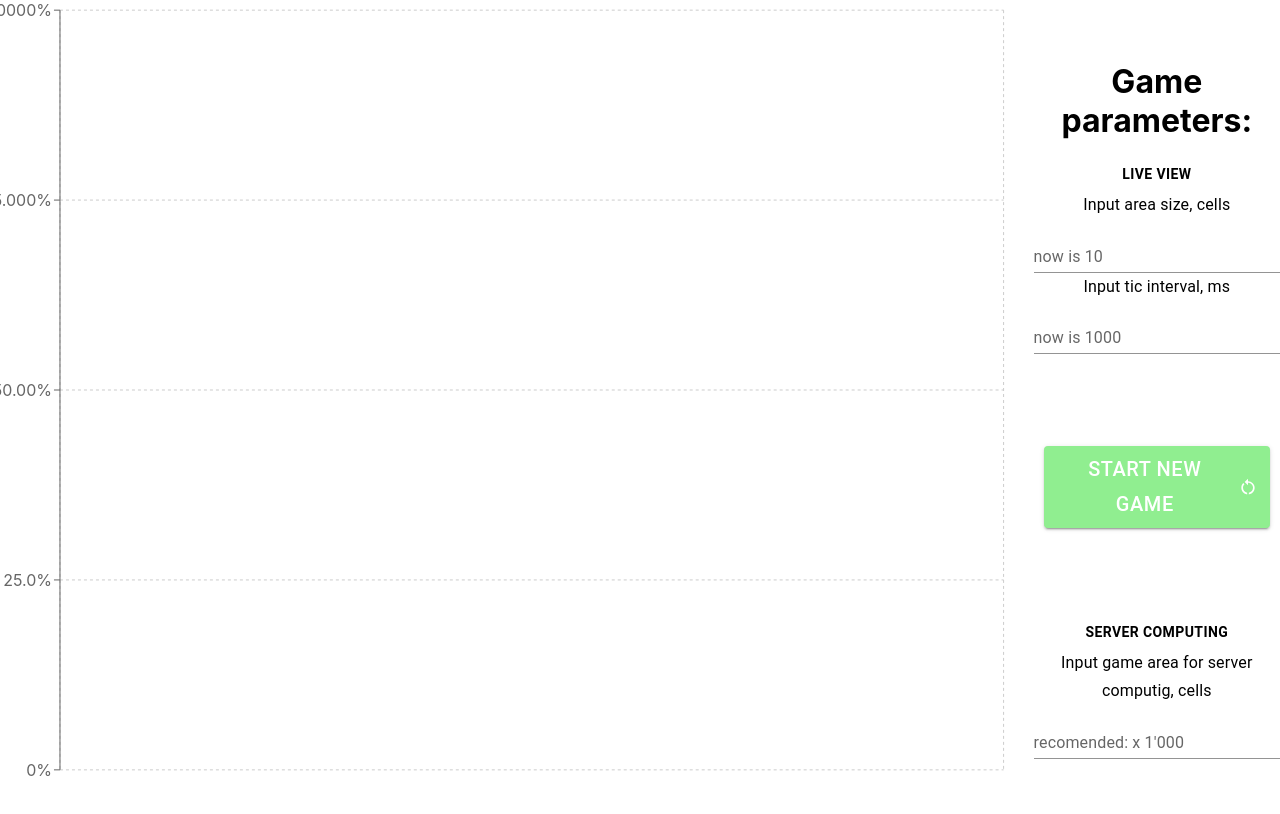
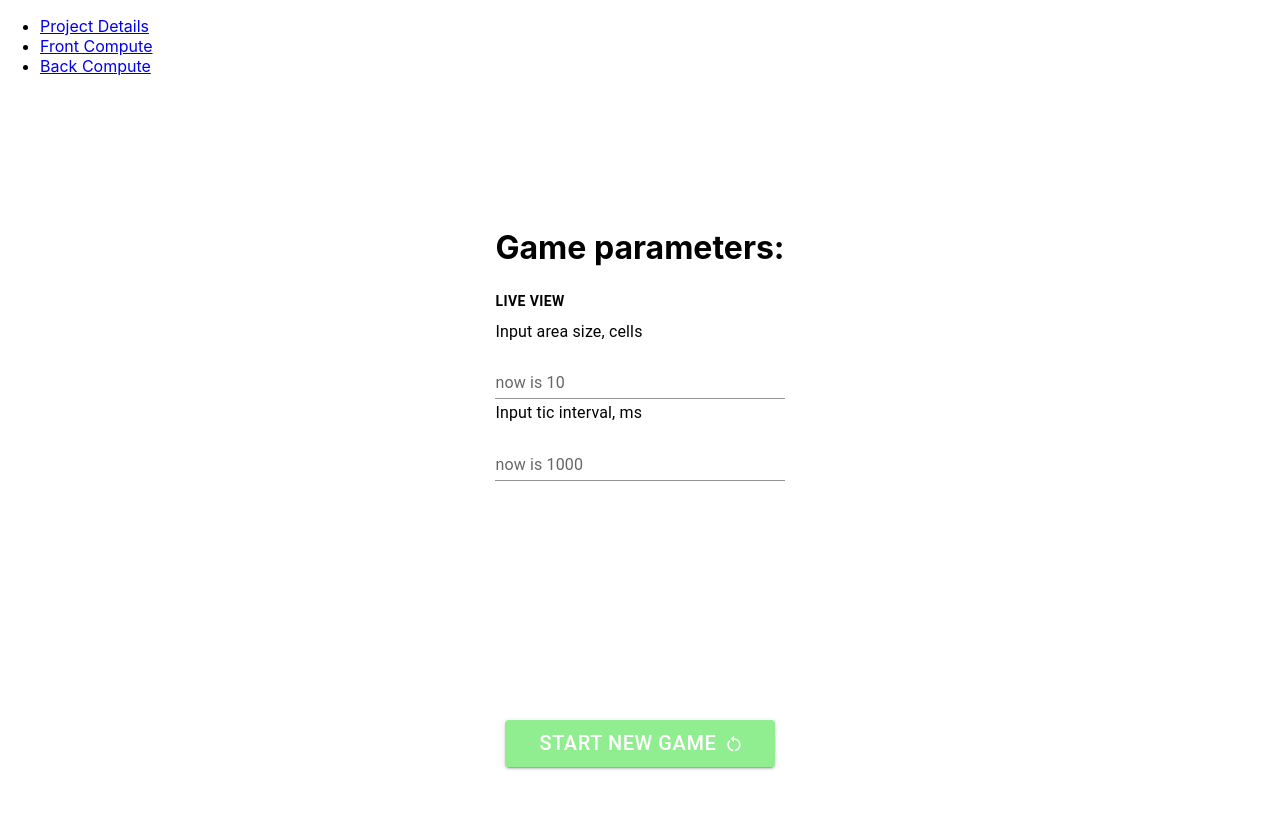
Before and after one commit to 0586534332georgy/ui-life-game, a React (Create React App) app: page /front-compute in a window 1280 px wide. Shown: the top 814 px of the page. Built offline with nearby package versions, Linux system fonts and the light colour scheme.

Commit message:
initial navigation

```diff
--- a/src/App.tsx
+++ b/src/App.tsx
@@ -1,57 +1,22 @@
-import { useState } from 'react';
 import './App.css';
-import { InputParameters } from './components/InputParameters';
-import { Life } from './components/Life';
-import config from './config/default-config.json'
-import { ServerComputing } from './components/ServerComputing';
-import { Button } from '@mui/material';
-import RestartAltIcon from '@mui/icons-material/RestartAlt';
-import ChartArea from './components/ChartArea';
-
-
-type DataType = {
-  dataKey: string,
-  alive: number,
-  dead: number,
-}
+import { BrowserRouter, Route, Routes } from 'react-router-dom';
+import { Layout } from './components/navigators/Layout';
+import { Home } from './pages/Home';
+import { FrontCompute } from './pages/FrontCompute';
+import { BackCompute } from './pages/BackCompute';
 
 function App() {
-  const [areaSize, setAreaSize] = useState<number>(config["game-area-size"]);
-  const [gameTicInterval, setGameTicInterval] = useState<number>(config["game-tic-interval"]);
-  const [startGame, setStartGame] = useState<boolean>(false);
-  const [datas, setDatas] = useState<DataType[]>([]);
-
-  function handleStartGame() {
-    setStartGame(false);
-    setTimeout(() => setStartGame(true), 0);
-  }
 
   return (
-    <div className="App" style={{
-      display: 'flex', flexDirection: 'row',
-      height: '100vh', justifyContent: 'center'
-    }}>
-
-      {/*TODO <div style={{ display: 'flex', flexDirection: 'column', justifyContent: 'space-around' }}> */}
-        {startGame && <Life areaSize={areaSize} gameTicInterval={gameTicInterval} />}
-         <ChartArea data={datas} />
-      {/*TODO </div> */}
-
-      <div style={{ display: 'flex', flexDirection: 'column', justifyContent: 'space-around' }}>
-        <InputParameters areaSize={areaSize} ticInterval={gameTicInterval}
-          setAreaSize={setAreaSize} setTicInterval={setGameTicInterval} handleStartGame={handleStartGame} />
-
-        <Button variant="contained"
-          style={{ fontSize: '20px', backgroundColor: 'lightgreen', margin: "10px" }}
-          onClick={() => handleStartGame()}
-          endIcon={<RestartAltIcon />}>
-          Start new Game
-        </Button>
-
-        <ServerComputing datas={datas} setDatas={setDatas}/>
-
-      </div>
-    </div>
+    <BrowserRouter>
+      <Routes>
+        <Route path='/' element={<Layout />}>
+          <Route index element={<Home />} />
+          <Route path='front-compute' element={<FrontCompute />} />
+          <Route path='back-compute' element={<BackCompute />} />
+        </Route>
+      </Routes>
+    </BrowserRouter>
   )
 }
 
--- a/src/components/Row.tsx
+++ b/src/components/Row.tsx
@@ -19,11 +19,18 @@ const Row: React.FC<Props> = ({cells}) => {
     }
 
     function getStyles(cell: number): React.CSSProperties {
-        return {
-            backgroundColor: cell == 0 ? 'white' : 'black',
+        return cell == 0 ? {
+            backgroundColor:  'lightgray',
             borderStyle: 'solid',
             borderWidth: '1px',
-            borderColor: 'lightskyblue',
+            borderColor: 'white',
+            height: cellSize,
+            width: cellSize
+        }  : {
+            backgroundColor: 'black',
+            borderStyle: 'solid',
+            borderWidth: '1px',
+            borderColor: 'lightslategray',
             height: cellSize,
             width: cellSize
         }
--- a/src/components/ServerComputing.tsx
+++ b/src/components/ServerComputing.tsx
@@ -51,7 +51,7 @@ export const ServerComputing: React.FC<SetDatasType> = ({ datas, setDatas }) =>
             setDatas([data]);
             setInitialAlives(serverInit.alives);
         } else {
-            console.error("confirmed matrix size is not a number");
+            console.error("confirmed matrix size is not a suitable number");
             setServerAreaSize(undefined);
         }
     }
@@ -81,7 +81,7 @@ export const ServerComputing: React.FC<SetDatasType> = ({ datas, setDatas }) =>
 
         <Typography variant="button" gutterBottom sx={{ display: 'block', fontWeight: 'bold' }}>Server computing</Typography>
         <Typography variant="subtitle1" gutterBottom>Input game area for server computig, cells</Typography>
-        <TextField id="standard-basic" label="recomended: x 1'000"
+        <TextField id="standard-basic" label="[10 - 1'000]"
             value={tmpAreaSize}
             variant="standard"
             onChange={e => {
@@ -101,7 +101,7 @@ export const ServerComputing: React.FC<SetDatasType> = ({ datas, setDatas }) =>
         }
 
         {serverAreaSize && <Typography>
-            Life matrix initialized on server: {serverAreaSize}&times;{serverAreaSize},
+            Life matrix initialized on server: {serverAreaSize}&times;{serverAreaSize}, <br/>
             initial alives: {initialAlives} of {matrixTotalSize} cells
         </Typography>}
         {errorServerConnection && <Typography style={{ color: 'red' }}>{errorServerConnection}</Typography>}
@@ -112,7 +112,7 @@ export const ServerComputing: React.FC<SetDatasType> = ({ datas, setDatas }) =>
                 handleServerComputing();
             }}
                 variant="contained"
-                sx={{ backgroundColor: 'orange', margin: '10px' }}
+                sx={{ backgroundColor: 'green', margin: '10px' }}
                 endIcon={<PlayCircleOutlineIcon />}>
                 Execute computing on server
             </Button>
--- /dev/null
+++ b/src/components/navigators/Layout.tsx
@@ -0,0 +1,25 @@
+import { NavLink, Outlet } from "react-router-dom"
+
+export const Layout: React.FC = () => {
+
+    return (
+        <>
+            <nav>
+                <ul>
+                    <li>
+                        <NavLink to="/">Project Details</NavLink>
+                    </li>
+                    <li>
+                        <NavLink to="/front-compute">Front Compute</NavLink>
+                    </li>
+                    <li>
+                        <NavLink to="/back-compute">Back Compute</NavLink>
+                    </li>
+                </ul>
+            </nav>
+            <Outlet></Outlet>
+        </>
+    )
+
+
+}
--- a/src/pages/FrontCompute.tsx
+++ b/src/pages/FrontCompute.tsx
@@ -18,7 +18,7 @@ export const FrontCompute: React.FC = () => {
     return (
         <div className="FrontCompute" style={{
             display: 'flex', flexDirection: 'row',
-            height: '100vh', justifyContent: 'center'
+            height: '100vh', justifyContent: 'space-around'
         }}>
 
             {startGame && <Life areaSize={areaSize} gameTicInterval={gameTicInterval} />}
--- a/src/utils/fetchServer.ts
+++ b/src/utils/fetchServer.ts
@@ -30,9 +30,17 @@ export const fetchServerInit = async ({ areaSize, setErrorServerConnection }: In
       body: JSON.stringify({ key: 'value' })
     });
 
+    if (response.status == 400) {
+      const data = await response.json();
+      setErrorServerConnection(data.message);
+      return null;
+
+    }
+
     if (!response.ok) {
       const data = await response.json();
       setErrorServerConnection(data.message || 'Error initializing server');
+      return null;
     }
 
     data = await response.json();
```
